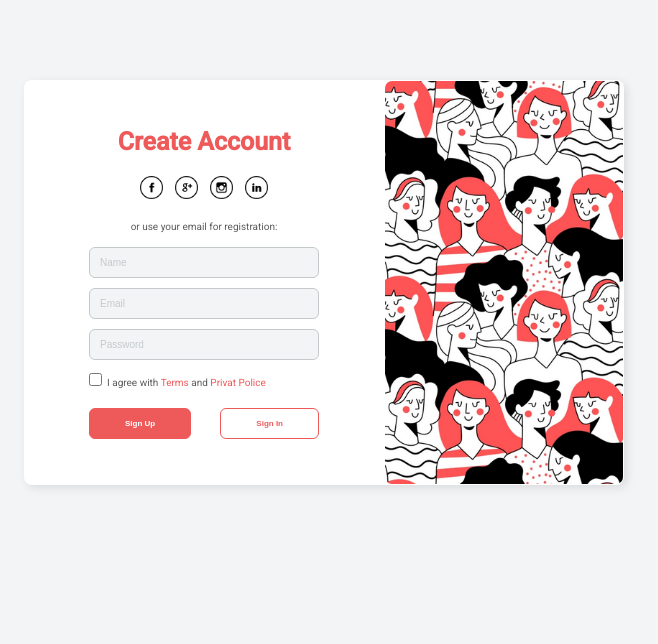
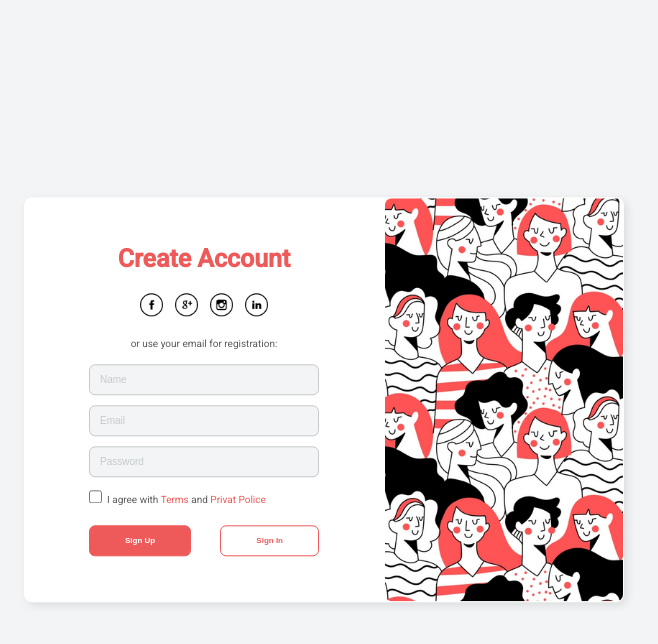
Before and after one commit to Garadons/app-App, a React (Create React App) app: page / in a window 1280 px wide. Shown: the top 644 px of the page, without its empty margins (316-974 px from the left). Built offline with nearby package versions, Linux system fonts and the light colour scheme.

Commit message:
Relocation of SignUpForm to center of a page

```diff
--- a/src/index.css
+++ b/src/index.css
@@ -15,11 +15,15 @@ body {
   justify-content: space-between;
   align-items: center;
 
-  margin: 80px auto;
-  /* Пока думаю */
-
   width: 600px;
   border-radius: 8px;
+
+  position: absolute;
+  left: 0;
+  right: 0;
+  margin: 0 auto;
+  top: 50%;
+  transform: translate(0, -50%);
 
   background-color: white;
   box-shadow: 3px 3px 10px rgba(0, 0, 0, 0.1);
```
